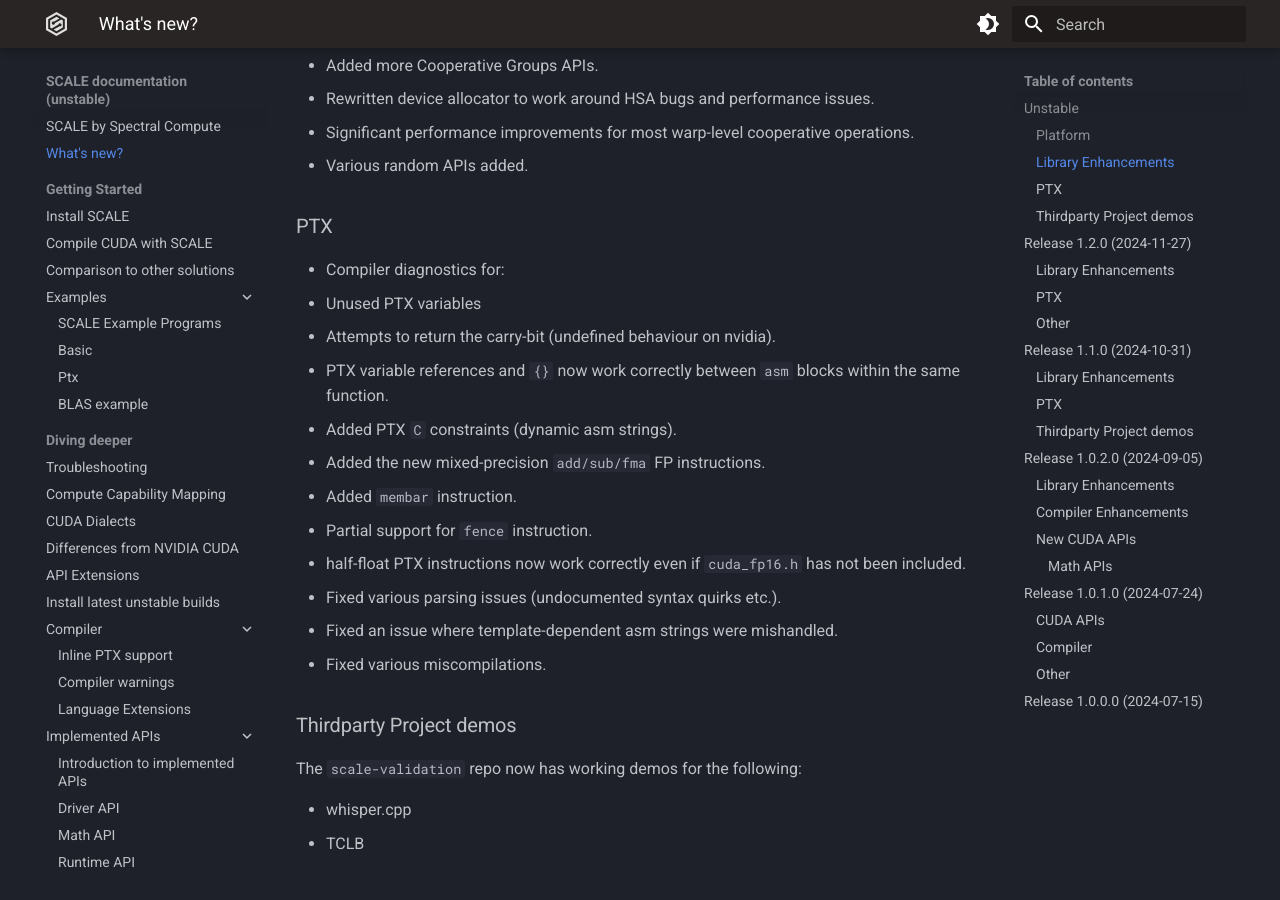
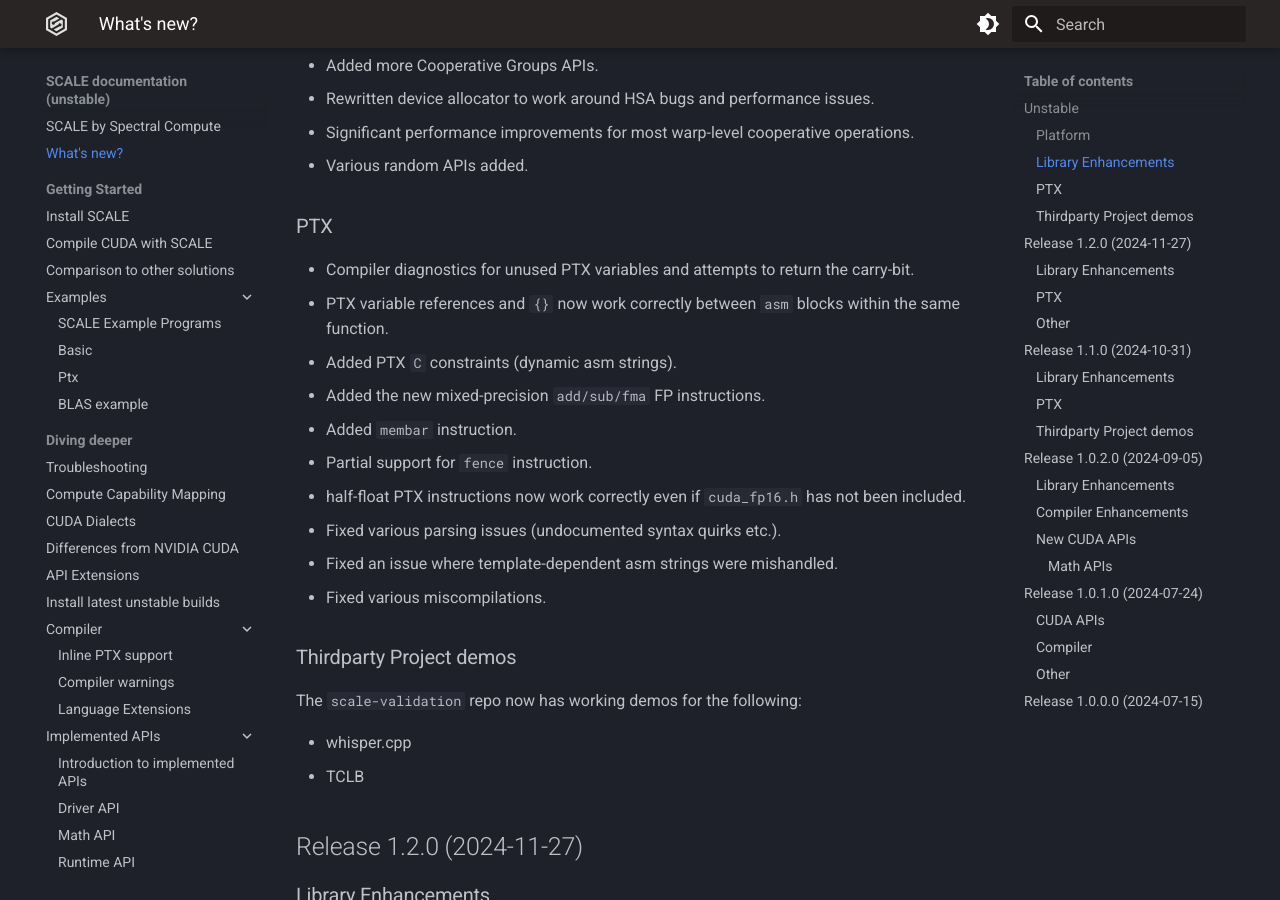
Before and after one commit to spectral-compute/scale-docs, an MkDocs documentation site: the page built from docs/manual/CHANGELOG.md, in a window 1280 px wide and 900 px high, scrolled down 630 px. Built offline with MkDocs 1.6.1 and Material for MkDocs 9.7.7, drawn with Linux system fonts in a browser that asks for light colours.

Commit message:
Polish changelog slightly

```diff
--- a/docs/manual/CHANGELOG.md
+++ b/docs/manual/CHANGELOG.md
@@ -26,10 +26,8 @@ inaccurate, or mention features that are currently a horribly buggy mess.
 
 ### PTX
 
-- Compiler diagnostics for:
-  - Unused PTX variables
-  - Attempts to return the carry-bit (undefined behaviour on nvidia).
-
+- Compiler diagnostics for unused PTX variables and attempts to return
+  the carry-bit.
 - PTX variable references and `{}` now work correctly between `asm` blocks
   within the same function.
 - Added PTX `C` constraints (dynamic asm strings).
```
